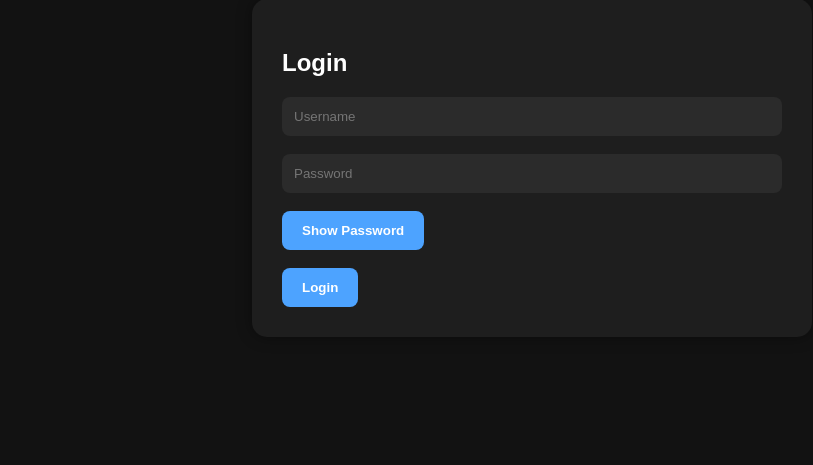
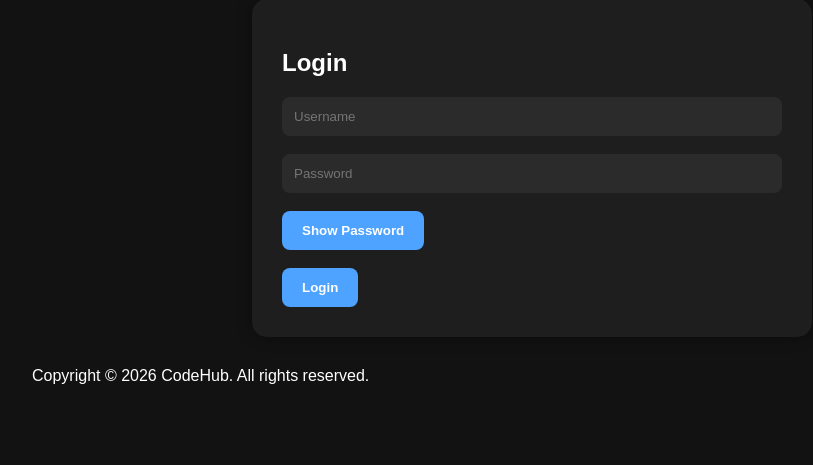
Before and after one commit to codequestprod/codequest, a Flask app: a page that uses templates/base.html in a window 1280 px wide. Shown: the part 120-585 px from the top of the page, without its empty margins (108-921 px from the left). Run offline with Flask 3, Linux system fonts and the light colour scheme; parts of the project's set-up code (start-up, migrations or seed data) failed here and were passed over.

Commit message:
Add copyright footer

```diff
--- a/templates/base.html
+++ b/templates/base.html
@@ -46,5 +46,9 @@
 {% block content %}
 {% endblock %}
 
+<footer>
+    <p>Copyright © 2026 CodeHub. All rights reserved.</p>
+</footer>
+
 </body>
 </html>
```
